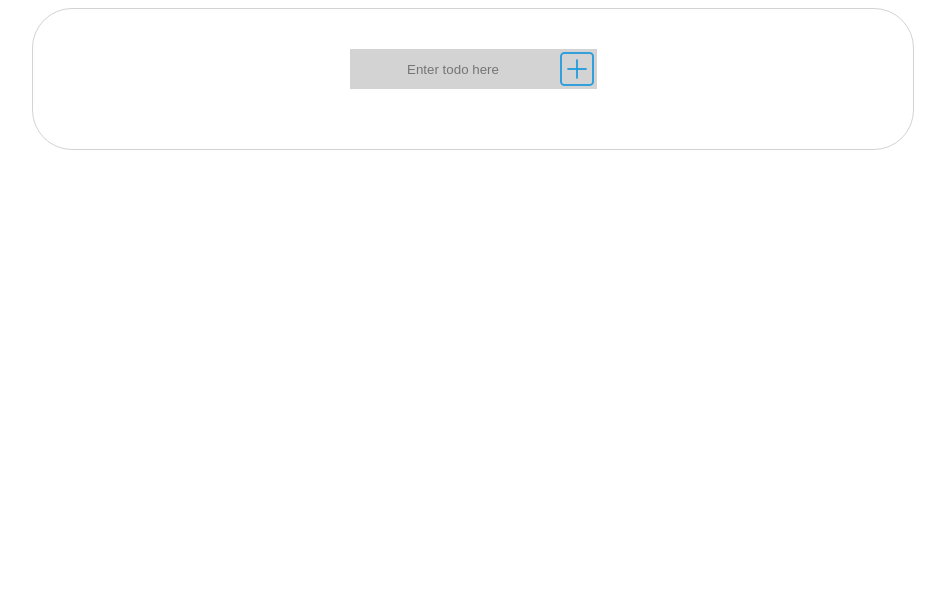
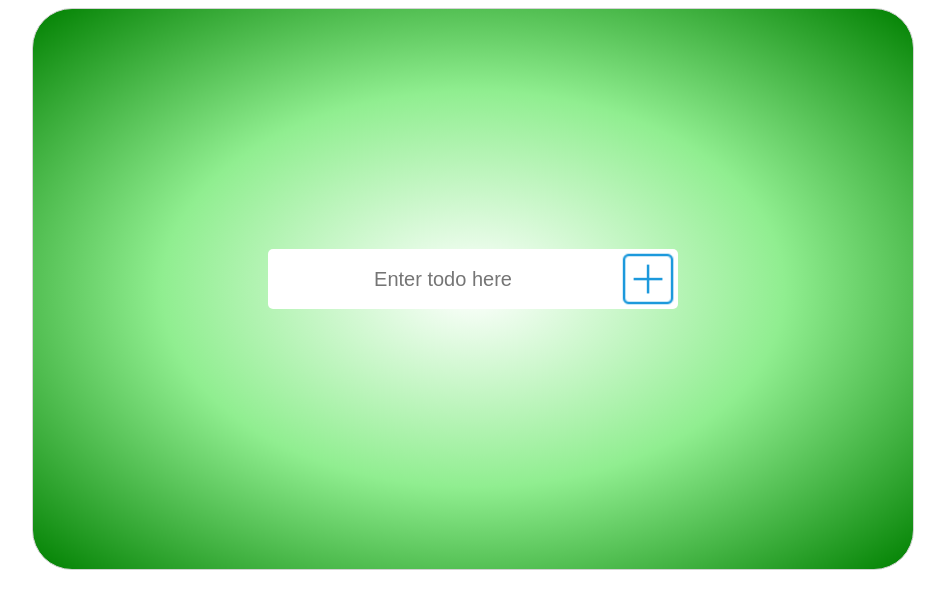
Before and after one commit to Davee89/Todo-List, a React (Vite) app: page / in a window 1280 px wide. Shown: the top 608 px of the page, without its empty margins (167-1112 px from the left). Built offline with nearby package versions, Linux system fonts and the light colour scheme.

Commit message:
small fixes

```diff
--- a/src/App.jsx
+++ b/src/App.jsx
@@ -20,7 +20,9 @@ function App() {
 
   // ! Updating current todo list to LocalStorage
   useEffect(() => {
-    localStorage.setItem("storedTasks", JSON.stringify(todosList));
+    setTimeout(() => {
+      localStorage.setItem("storedTasks", JSON.stringify(todosList));
+    }, 1000);
   }, [todosList]);
 
   const onChangeHandler = (e) => {
--- a/src/components/TodoItem/TodoItem.jsx
+++ b/src/components/TodoItem/TodoItem.jsx
@@ -1,6 +1,5 @@
 import { ButtonChecked, ButtonEdit, ButtonErase, TodoInputStyled, TodoItemStyled } from "../../styles/TodoListApp.styled";
 import { useEffect, useState } from "react";
-import { debounce } from "lodash";
 import React from "react";
 
 const TodoItem = ({ deleteTask, markTodo, completed, value, disabled, editTodo, updateTodoName, id }) => {
--- a/src/styles/App.css
+++ /dev/null
@@ -1,3 +0,0 @@
-#root {
-    max-width: 1280px;
-}
--- a/src/styles/TodoListApp.styled.js
+++ b/src/styles/TodoListApp.styled.js
@@ -11,28 +11,35 @@ export const TodoInputAdd = styled.input.attrs((props) => {
   value: props.value;
 })`
   padding: 10px 15px;
-  background-color: lightgray;
+  background-color: white;
   border: none;
   text-align: center;
   min-width: 40%;
-  height: 20px;
+  height: 40px;
+  border-radius: 5px 0 0 5px;
+  font-size: 20px;
+  color: black;
 `;
 export const TodoInputStyled = styled.input.attrs((props) => {
   disabled: props.disabled;
   value: props.value;
 })`
-  background-color: lightgray;
+  font-size: 20px;
+  text-transform: capitalize;
+  background-color: white;
   padding: 5px;
   border: none;
   max-width: 60%;
+  text-decoration: ${({ completed }) => (completed ? "line-through" : "none")};
   opacity: ${({ completed }) => (completed ? 0.3 : 1)};
+  color: ${({ disabled }) => (disabled ? "black" : "orange")};
 `;
 
 // ! CONTAINERS STYLING
 export const TodoListStyled = styled.div`
-  background-color: lightgrey;
   display: flex;
   flex-direction: column;
+  min-width: 51%;
 `;
 
 export const CardStyled = styled.div`
@@ -45,33 +52,35 @@ export const CardStyled = styled.div`
   flex-direction: column;
   justify-content: center;
   align-items: center;
+  background: radial-gradient(white, lightgreen, green);
+  min-height: 60vh;
 `;
 export const InputContainer = styled.div`
   display: flex;
   justify-content: center;
   align-items: center;
   margin-bottom: 20px;
+  min-width: 100%;
 `;
 
 export const TodoItemStyled = styled.div`
   padding: 10px;
-  background-color: lightgray;
+  background-color: white;
   font-size: 15px;
   letter-spacing: 1px;
   border-bottom: black solid 1px;
   display: flex;
   align-items: center;
   justify-content: space-between;
-  min-width: 40%;
 `;
 
 // ! BUTTONS STYLING
 const ButtonCss = css`
   background-size: cover;
-  background-color: lightgray;
+  background-color: white;
   border: none;
-  width: 15px;
-  height: 15px;
+  width: 30px;
+  height: 30px;
 `;
 
 export const ButtonChecked = styled.button`
@@ -122,8 +131,12 @@ export const ButtonErase = styled.button`
 export const ButtonAdd = styled.button`
   background-image: url("/add.png");
   background-size: cover;
-  background-color: lightgray;
+  background-color: white;
   border: none;
-  width: 40px;
-  height: 40px;
+  width: 60px;
+  height: 60px;
+  border-radius: 0 5px 5px 0;
+  :hover {
+    background-blend-mode: difference;
+  }
 `;
```
